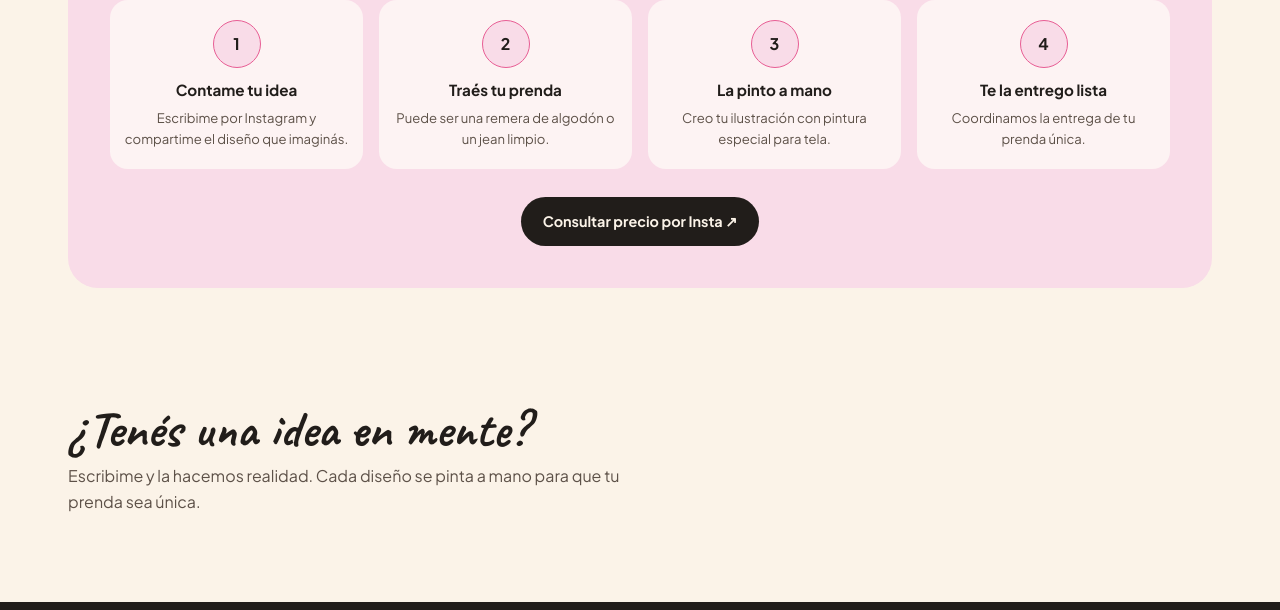
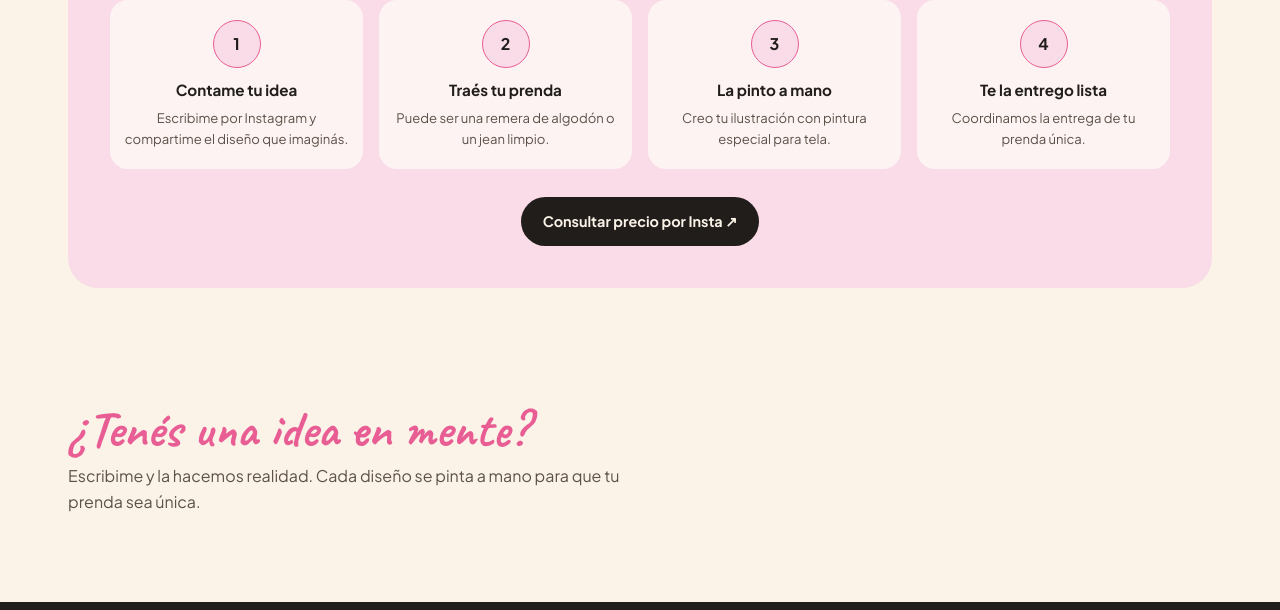
Before and after one commit to Raqu28/Prendas-a-mano, a plain HTML site: page index.html in a window 1280 px wide. Shown: the part 4066-4676 px from the top of the page. Drawn offline with Linux system fonts and the light colour scheme.

Commit message:
Make final section title pink
Co-authored-by: Copilot <223556219+Copilot@users.noreply.github.com>

```diff
--- a/index.html
+++ b/index.html
@@ -238,6 +238,7 @@
     .encargo-cta { text-align: center; }
 
     .llamado-final { display: flex; justify-content: space-between; align-items: center; gap: 24px; }
+    .llamado-final .titulo-seccion { color: var(--rosa); }
     .llamado-final p { max-width: 560px; color: var(--tinta-suave); }
     footer { margin-top: 30px; padding: 36px 24px; background: var(--tinta); color: var(--crema-fondo); text-align: center; }
     footer .logo-footer { display: inline-block; margin-bottom: 10px; color: var(--rosa); }
```
